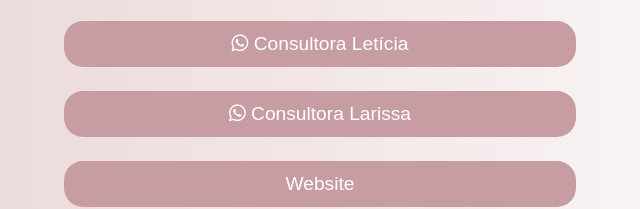
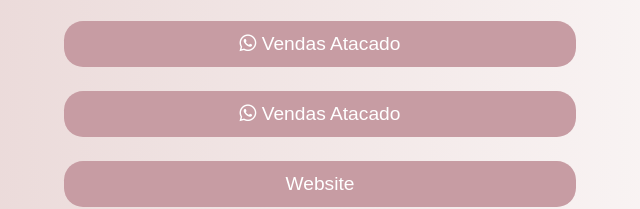
Before and after one commit to Lari-C/link-bio-berlocaria, a plain HTML site: page index.html in a window 1280 px wide. Shown: the part 453-662 px from the top of the page, 320-960 px from the left. Drawn offline with Linux system fonts and the light colour scheme.

Commit message:
Update index.html

```diff
--- a/index.html
+++ b/index.html
@@ -22,7 +22,7 @@
         <button>
             <a href="https://api.whatsapp.com/send/?phone=5519981820119&text=Ol%C3%A1%2C+estou+vindo+do+Instagram+de+voc%C3%AAs..." target="_blank">
                 <i class="fa-brands fa-whatsapp" style="color: #ffffff;"></i>
-                Consultora Letícia
+                Vendas Atacado
             </a>
         </button>
     </div>
@@ -30,7 +30,7 @@
         <button>
             <a href="https://api.whatsapp.com/send/?phone=5519981182803&text=Ol%C3%A1%2C+estou+vindo+do+Instagram+de+voc%C3%AAs..." target="_blank">
                 <i class="fa-brands fa-whatsapp" style="color: #ffffff;"></i>
-                Consultora Larissa
+                Vendas Atacado
             </a>
         </button>
     </div>
```
